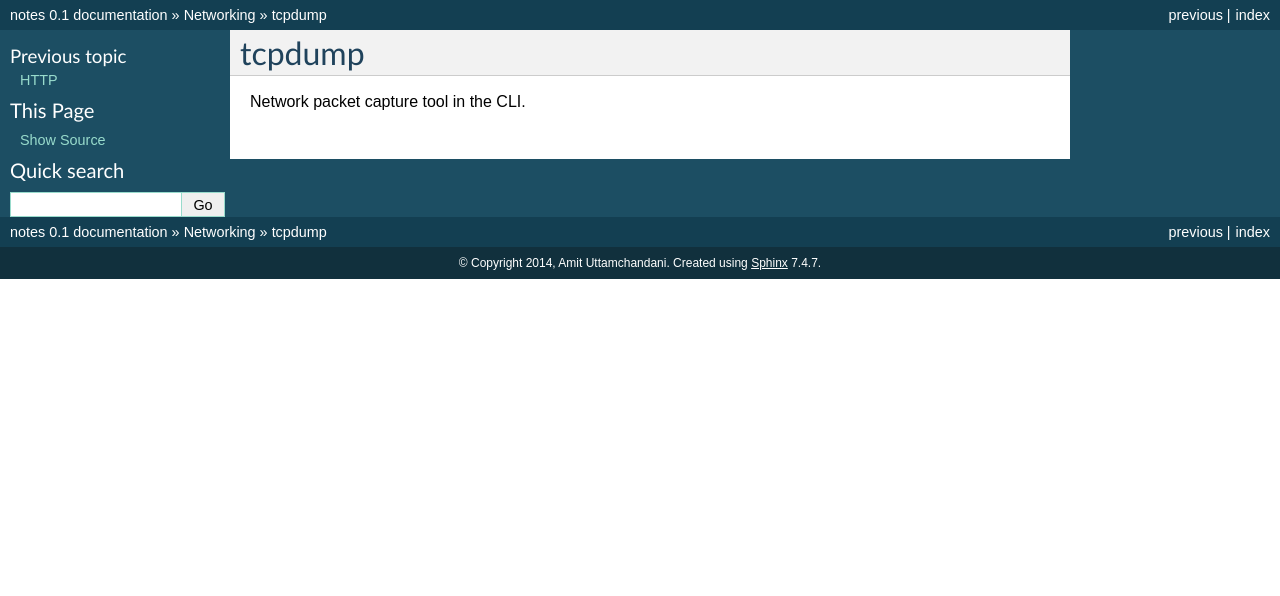
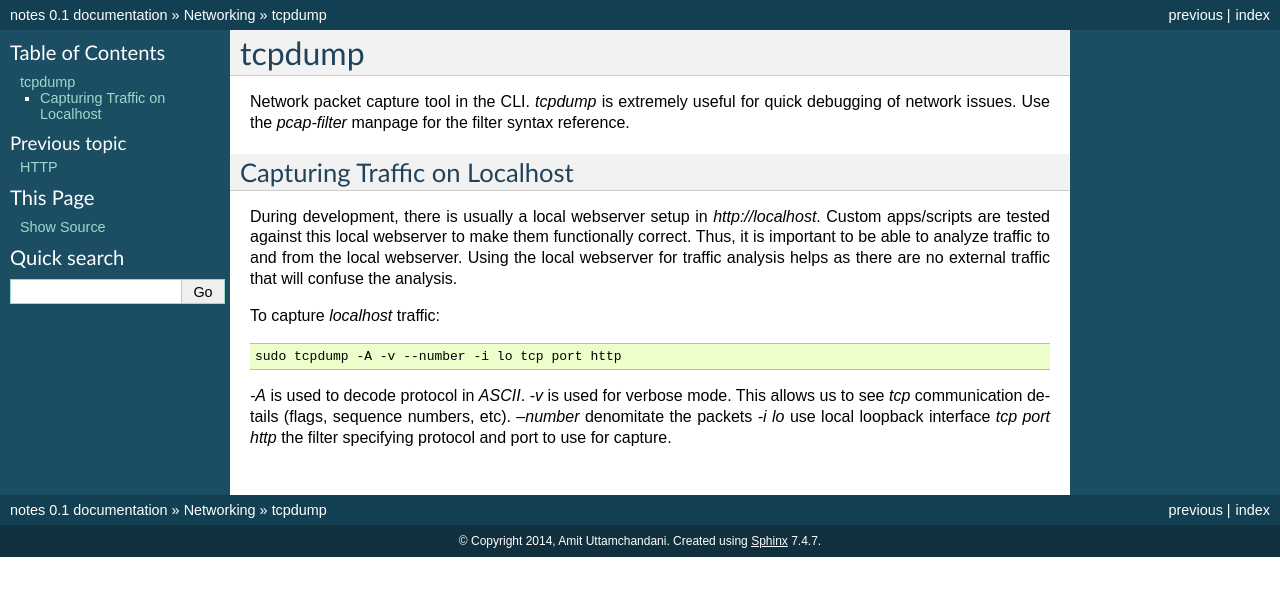
Before and after one commit to amituttam/notes, a Sphinx documentation site: the page built from docs/networking/tcpdump.rst, in a window 1280 px wide. Shown: the top 596 px of the page. Built offline with Sphinx 7.4.7, drawn with Linux system fonts in a browser that asks for light colours.

Commit message:
networking/tcpdump: Initial section

```diff
--- a/docs/networking/tcpdump.rst
+++ b/docs/networking/tcpdump.rst
@@ -1,4 +1,30 @@
 tcpdump
 =======
 
-Network packet capture tool in the CLI.
+Network packet capture tool in the CLI. `tcpdump` is extremely useful
+for quick debugging of network issues. Use the `pcap-filter` manpage for
+the filter syntax reference.
+
+Capturing Traffic on Localhost
+------------------------------
+
+During development, there is usually a local webserver setup in
+`http://localhost`. Custom apps/scripts are tested against this local
+webserver to make them functionally correct. Thus, it is important to be
+able to analyze traffic to and from the local webserver. Using the local
+webserver for traffic analysis helps as there are no external traffic
+that will confuse the analysis.
+
+To capture `localhost` traffic:
+
+.. code-block:: html
+
+    sudo tcpdump -A -v --number -i lo tcp port http
+
+`-A` is used to decode protocol in `ASCII`.
+`-v` is used for verbose mode. This allows us to see `tcp` communication
+details (flags, sequence numbers, etc).
+`--number` denomitate the packets
+`-i lo` use local loopback interface
+`tcp port http` the filter specifying protocol and port to use for
+capture.
```
